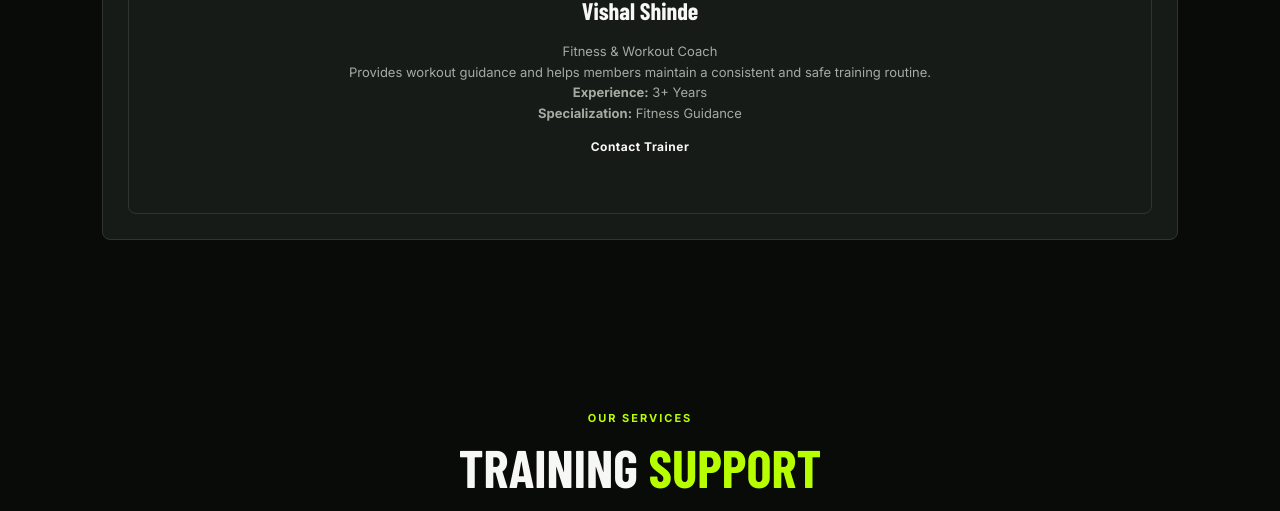
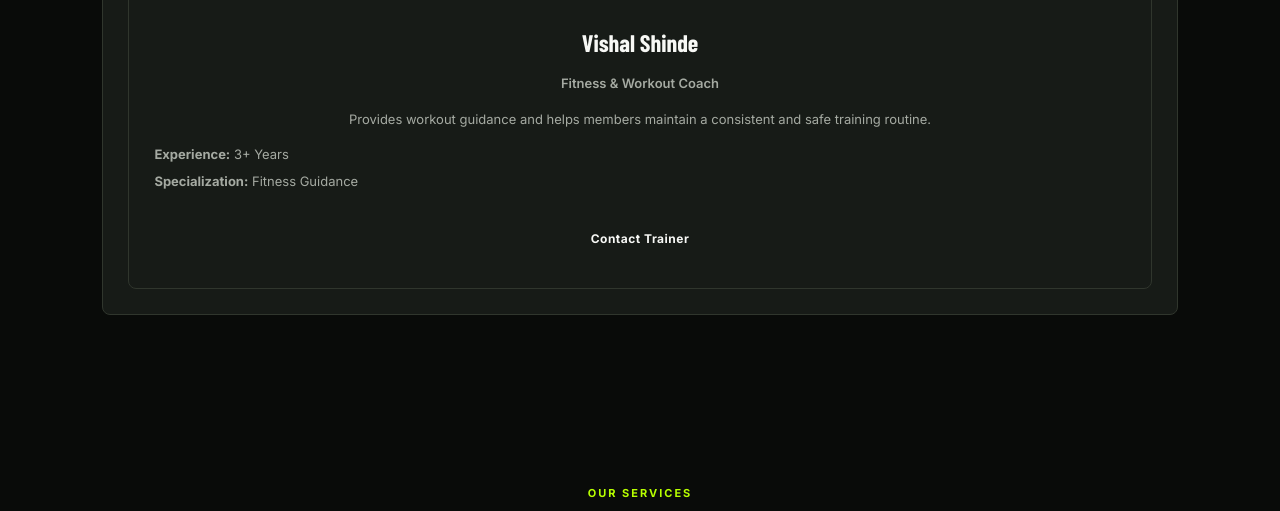
Before and after one commit to kakdekartik43-glitch/kakde-fitness, a Flask app: page /trainers in a window 1280 px wide; the page is wider, and only the part inside the window is pictured. Shown: the part 1970-2481 px from the top of that part. Run offline with Flask 3, Linux system fonts and the light colour scheme; some web fonts are replaced.

Commit message:
Add styles for trainer cards

```diff
--- a/static/style.css
+++ b/static/style.css
@@ -1407,3 +1407,51 @@ body.light-mode textarea {
     }
 
 }
+/* TRAINER CARDS */
+
+.trainer-card {
+    overflow: hidden;
+    padding: 0;
+}
+
+.trainer-photo {
+    width: 100%;
+    height: 300px;
+    object-fit: cover;
+    display: block;
+}
+
+.trainer-info {
+    padding: 25px;
+}
+
+.trainer-role {
+    font-weight: 600;
+    margin-bottom: 15px;
+}
+
+.trainer-details {
+    margin: 15px 0;
+    text-align: left;
+}
+
+.trainer-details p {
+    margin: 6px 0;
+}
+
+.trainer-card .btn {
+    display: inline-block;
+    margin-top: 10px;
+}
+
+@media (max-width: 768px) {
+
+    .trainer-photo {
+        height: 260px;
+    }
+
+    .trainer-info {
+        padding: 20px;
+    }
+
+}
```
